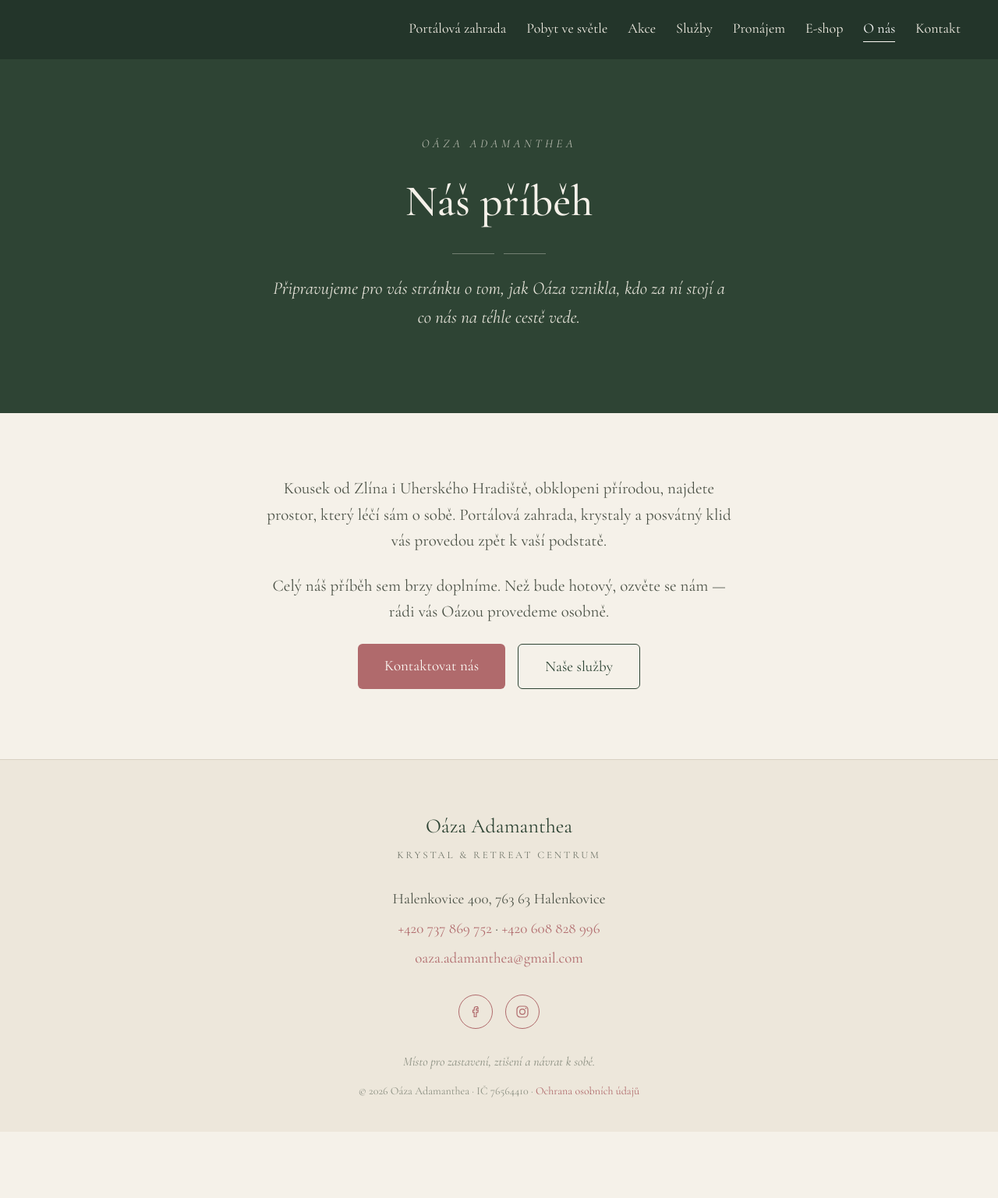
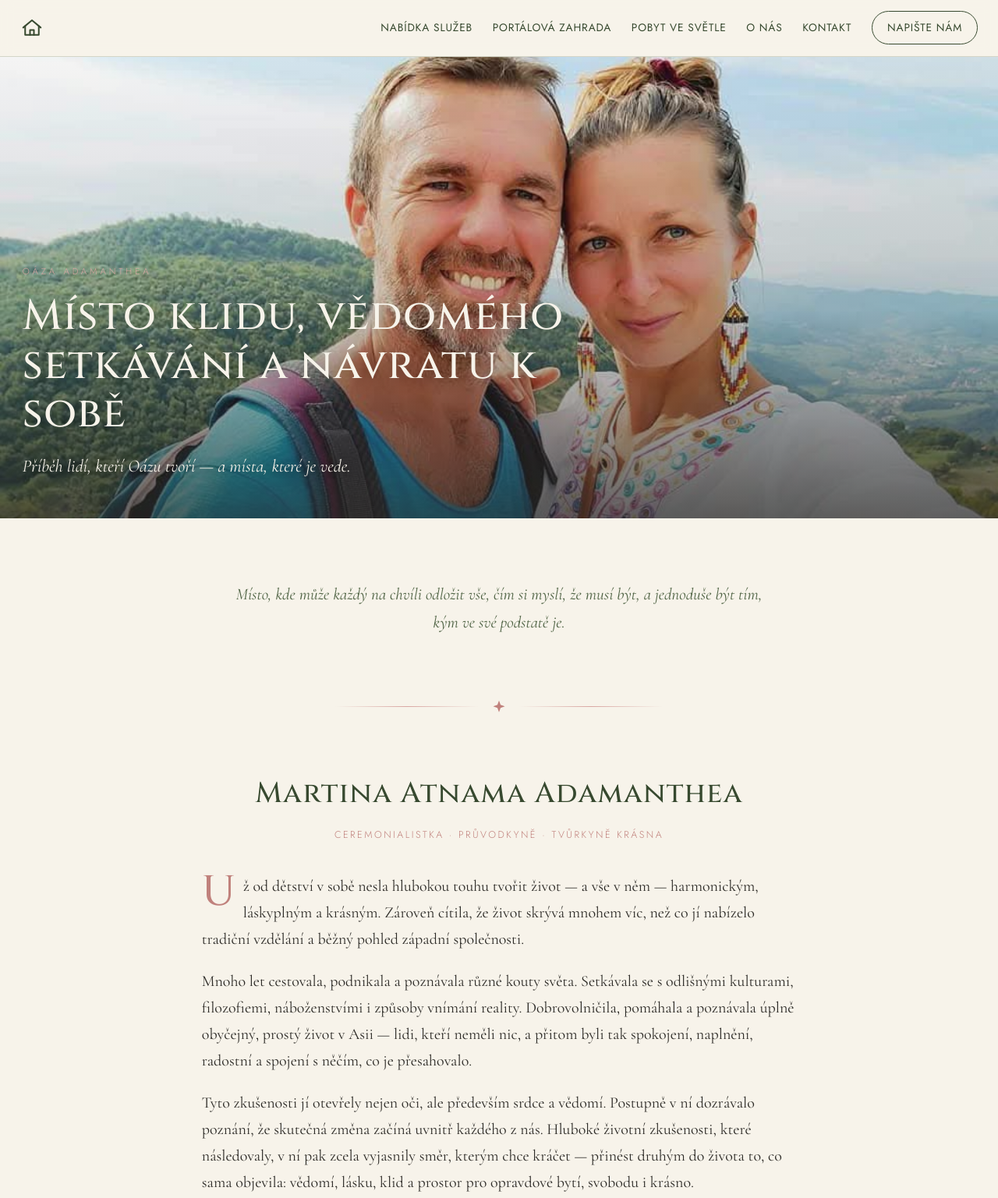
Before and after one commit to lukassirael-stack/oaza-homepage, a website: page oaza-web/o-nas.html in a window 1280 px wide. Shown: the top 1537 px of the page at 78% size. Before the commit the page ends 1452 px from the top, so only its background shows below. Drawn offline with nearby package versions, Linux system fonts and the light colour scheme.

Commit message:
Update o-nas.html

```diff
--- a/oaza-web/o-nas.html
+++ b/oaza-web/o-nas.html
@@ -3,245 +3,263 @@
 <head>
 <meta charset="UTF-8">
 <meta name="viewport" content="width=device-width, initial-scale=1.0">
-<title>O nás | Oáza Adamanthea</title>
-<meta name="description" content="Příběh Oázy Adamanthea — krystal a retreat centrum v srdci Moravy. Stránku s naším příběhem pro vás právě připravujeme.">
-<link rel="canonical" href="https://oaza-adamanthea.cz/o-nas">
-<link rel="icon" href="/favicon.ico" sizes="any">
-<link rel="icon" type="image/png" sizes="32x32" href="/oaza-adamanthea-favicon-32.png">
-<link rel="icon" type="image/png" sizes="192x192" href="/oaza-adamanthea-favicon-192.png">
-<link rel="apple-touch-icon" sizes="180x180" href="/oaza-adamanthea-favicon-180.png">
-<meta property="og:type" content="website">
-<meta property="og:title" content="O nás | Oáza Adamanthea">
-<meta property="og:description" content="Příběh Oázy Adamanthea — místo pro zastavení, ztišení a návrat k sobě.">
-<meta property="og:url" content="https://oaza-adamanthea.cz/o-nas">
-<meta property="og:image" content="https://oaza-adamanthea.cz/img/hero.jpg">
-<meta property="og:locale" content="cs_CZ">
-<meta name="theme-color" content="#23352a">
+<title>O nás — Oáza Adamanthea</title>
+<meta name="description" content="Příběh Oázy Adamanthea a lidí, kteří ji tvoří — Martiny a Lukáše. Místo klidu, vědomého setkávání a návratu k sobě.">
 <link rel="preconnect" href="https://fonts.googleapis.com">
 <link rel="preconnect" href="https://fonts.gstatic.com" crossorigin>
-<link href="https://fonts.googleapis.com/css2?family=Cormorant+Garamond:ital,wght@0,400;0,500;0,600;1,400;1,500&display=swap" rel="stylesheet">
+<link href="https://fonts.googleapis.com/css2?family=Cinzel:wght@400;500;600&family=Cormorant+Garamond:ital,wght@0,400;0,500;0,600;1,400;1,500&family=Jost:wght@300;400;500&display=swap" rel="stylesheet">
 <style>
   :root{
-    --cream:#f5f1e9;
-    --cream-dark:#ede7db;
-    --green:#2e4434;
-    --rose:#b06a6c;
-    --rose-dark:#9c585a;
-    --ink:#3a3f38;
-    --line:#d8d0c2;
+    --green:#37492f;
+    --green-soft:#4f6344;
+    --rose:#c0817c;
+    --rose-soft:#d8a6a2;
+    --cream:#f7f3ea;
+    --cream-deep:#efe8d9;
+    --ink:#2c2a26;
+    --line:rgba(55,73,47,.18);
   }
-  *{margin:0;padding:0;box-sizing:border-box}
+  *{box-sizing:border-box;margin:0;padding:0}
   html{scroll-behavior:smooth}
   body{
     font-family:'Cormorant Garamond',serif;
     background:var(--cream);
     color:var(--ink);
     font-size:20px;
-    line-height:1.6;
-    min-height:100vh;
-    display:flex;
-    flex-direction:column;
-  }
-  h1,h2,h3{font-weight:500;color:var(--green)}
-  a{text-decoration:none;color:inherit}
-  img{max-width:100%;display:block}
-
-  .btn{
-    display:inline-block;
-    background:var(--rose);
-    color:#fdfaf5;
-    font-size:19px;
-    padding:13px 34px;
-    border-radius:6px;
-    transition:background .25s ease;
-  }
-  .btn:hover{background:var(--rose-dark)}
-
-  /* ===== NAV ===== */
-  header.bar{
-    background:#23352a;
-  }
-  nav{
-    display:flex;align-items:center;justify-content:flex-end;gap:34px;
-    max-width:1280px;margin:0 auto;
-    padding:22px 48px;
-  }
-  nav .menu{display:flex;gap:26px;font-size:18px;color:#f3efe5}
-  nav .menu a{position:relative;padding-bottom:3px;color:#f3efe5}
-  nav .menu a.akt{color:#fff}
-  nav .menu a::after{
-    content:"";position:absolute;left:0;bottom:0;width:0;height:1px;
-    background:#fdfaf5;transition:width .25s ease;
-  }
-  nav .menu a:hover::after,nav .menu a.akt::after{width:100%}
-  .nav-toggle{display:none;background:none;border:none;color:#fdfaf5;font-size:30px;cursor:pointer}
-  .jen-mobil{display:none}
-
-  /* ===== HERO „PŘIPRAVUJEME" ===== */
-  main{flex:1;display:flex;flex-direction:column}
-  .uvod{
-    background:var(--green);
-    color:#f0ede4;
-    text-align:center;
-    padding:96px 24px 104px;
-  }
-  .uvod .eyebrow{
-    font-size:15px;letter-spacing:.3em;text-transform:uppercase;
-    color:rgba(243,239,229,.7);margin-bottom:18px;
-  }
-  .uvod h1{
-    color:#f5f1e9;
-    font-size:clamp(36px,6vw,56px);
-    margin-bottom:22px;
-  }
-  .uvod .orn{display:flex;align-items:center;justify-content:center;gap:12px;margin-bottom:26px}
-  .uvod .orn::before,.uvod .orn::after{content:"";height:1px;width:54px;background:rgba(243,239,229,.35)}
-  .uvod p{
-    max-width:600px;margin:0 auto;
-    font-size:clamp(20px,2.6vw,23px);
-    font-style:italic;
-    color:rgba(243,239,229,.92);
+    line-height:1.7;
+    -webkit-font-smoothing:antialiased;
   }
 
-  /* ===== OBSAH ===== */
-  .obsah{
-    max-width:680px;margin:0 auto;
-    padding:80px 32px 90px;
-    text-align:center;
+  /* ---------- NAV ---------- */
+  nav{
+    position:sticky;top:0;z-index:50;
+    display:flex;align-items:center;gap:1.4rem;
+    padding:.9rem 1.6rem;
+    background:rgba(247,243,234,.92);
+    backdrop-filter:blur(8px);
+    border-bottom:1px solid var(--line);
   }
-  .obsah p{margin-bottom:24px;font-size:21px;color:#4c5247}
-  .obsah .cta{display:flex;gap:16px;justify-content:center;flex-wrap:wrap;margin-top:14px}
-  .obsah .btn.ghost{background:transparent;color:var(--green);border:1px solid var(--green)}
-  .obsah .btn.ghost:hover{background:var(--green);color:#fdfaf5}
+  .nav-home{display:flex;align-items:center;margin-right:auto;color:var(--green);text-decoration:none}
+  .nav-home svg{width:30px;height:30px;display:block}
+  .nav-links{display:flex;align-items:center;gap:1.6rem}
+  .nav-links a{
+    font-family:'Jost',sans-serif;font-weight:400;font-size:.86rem;
+    letter-spacing:.06em;text-transform:uppercase;
+    color:var(--green);text-decoration:none;transition:color .2s;
+  }
+  .nav-links a:hover{color:var(--rose)}
+  .nav-cta{
+    font-family:'Jost',sans-serif;font-size:.82rem;letter-spacing:.06em;text-transform:uppercase;
+    padding:.55rem 1.2rem;border:1px solid var(--green);border-radius:999px;
+    color:var(--green);text-decoration:none;transition:.2s;
+  }
+  .nav-cta:hover{background:var(--green);color:var(--cream)}
+  .hamburger{display:none;flex-direction:column;gap:5px;background:none;border:0;cursor:pointer;padding:6px}
+  .hamburger span{width:24px;height:2px;background:var(--green);display:block;transition:.3s}
 
-  /* ===== FOOTER ===== */
-  footer{
-    background:var(--cream-dark);
-    text-align:center;
-    padding:64px 32px 40px;
-    border-top:1px solid var(--line);
+  @media(max-width:860px){
+    .hamburger{display:flex}
+    .nav-links{
+      position:absolute;top:100%;left:0;right:0;
+      flex-direction:column;align-items:flex-start;gap:1.1rem;
+      padding:1.4rem 1.6rem;
+      background:var(--cream);border-bottom:1px solid var(--line);
+      transform:translateY(-12px);opacity:0;pointer-events:none;transition:.25s;
     }
-  footer .f-logo{font-size:26px;color:var(--green);margin-bottom:6px}
-  footer .f-tag{font-size:13px;letter-spacing:.22em;text-transform:uppercase;color:#6f7468;margin-bottom:26px}
-  footer .kontakt{font-size:19px;line-height:2;color:#4c5247}
-  footer .kontakt a{color:var(--rose)}
-  .soc{display:flex;justify-content:center;gap:16px;margin-top:28px}
-  .soc a{
-    width:44px;height:44px;border:1px solid var(--rose);border-radius:50%;
-    display:flex;align-items:center;justify-content:center;
-    transition:background .25s, transform .25s;
+    .nav-links.open{transform:translateY(0);opacity:1;pointer-events:auto}
   }
-  .soc a:hover{background:var(--rose);transform:translateY(-2px)}
-  footer .drobne{margin-top:30px;font-style:italic;font-size:16px;color:#8a8e80}
 
-  @media (max-width:900px){
-    nav{padding:18px 22px;gap:20px}
-    nav .menu{
-      display:none;position:fixed;inset:0;
-      background:#15221a;flex-direction:column;
-      padding:96px 28px 40px;gap:0;text-align:left;z-index:50;
-      overflow-y:auto;
+  /* ---------- HERO ---------- */
+  .hero{
+    position:relative;
+    min-height:74vh;
+    display:flex;align-items:flex-end;
+    background:url('img/o-nas-lukas-martina.jpg') center 28% / cover no-repeat;
   }
-    nav .menu.open{display:flex}
-    nav .menu a{
-      font-size:25px;color:#f3efe5;
-      padding:21px 4px;
-      border-bottom:1px solid rgba(243,239,229,.14);
+  .hero::after{
+    content:"";position:absolute;inset:0;
+    background:linear-gradient(to top, rgba(44,42,38,.72) 0%, rgba(44,42,38,.18) 45%, rgba(44,42,38,.05) 100%);
   }
-    nav .menu a::after{display:none}
-    .jen-mobil{display:block}
-    .nav-toggle{display:block;position:relative;z-index:60}
+  .hero-inner{position:relative;z-index:2;padding:2.6rem 1.8rem 3rem;max-width:780px}
+  .hero .eyebrow{
+    font-family:'Jost',sans-serif;font-weight:300;
+    letter-spacing:.34em;text-transform:uppercase;font-size:.72rem;
+    color:var(--rose-soft);margin-bottom:1rem;
   }
-  @media (prefers-reduced-motion:reduce){
-    *{transition:none!important}
+  .hero h1{
+    font-family:'Cinzel',serif;font-weight:500;
+    color:var(--cream);
+    font-size:clamp(2.1rem,5.2vw,3.4rem);
+    line-height:1.15;letter-spacing:.02em;
+    text-shadow:0 2px 18px rgba(0,0,0,.4);
   }
+  .hero p{
+    color:var(--cream);font-size:clamp(1.15rem,2.4vw,1.4rem);
+    font-style:italic;margin-top:1rem;max-width:46ch;
+    text-shadow:0 1px 10px rgba(0,0,0,.45);
+  }
+
+  /* ---------- LAYOUT ---------- */
+  .wrap{max-width:820px;margin:0 auto;padding:0 1.8rem}
+  section{padding:5rem 0}
+
+  .lead{
+    text-align:center;max-width:680px;margin:0 auto;
+    font-size:1.32rem;font-style:italic;color:var(--green-soft);
+  }
+
+  /* ---------- DIVIDER ---------- */
+  .divider{display:flex;align-items:center;justify-content:center;gap:1rem;margin:0 auto;max-width:420px;color:var(--rose)}
+  .divider::before,.divider::after{content:"";height:1px;flex:1;background:linear-gradient(to right,transparent,var(--rose-soft),transparent)}
+  .divider svg{width:20px;height:20px;flex:none}
+
+  /* ---------- BIO ---------- */
+  .bio{padding-top:4.4rem}
+  .bio-head{text-align:center;margin-bottom:2.4rem}
+  .bio-head .name{
+    font-family:'Cinzel',serif;font-weight:500;
+    font-size:clamp(1.7rem,4vw,2.3rem);color:var(--green);letter-spacing:.03em;
+  }
+  .bio-head .role{
+    font-family:'Jost',sans-serif;font-weight:300;
+    letter-spacing:.2em;text-transform:uppercase;font-size:.78rem;
+    color:var(--rose);margin-top:.7rem;
+  }
+  .bio p{margin-bottom:1.25rem}
+  .bio p:first-of-type::first-letter{
+    font-family:'Cinzel',serif;font-size:3.4rem;line-height:.8;
+    float:left;margin:.18rem .6rem 0 0;color:var(--rose);font-weight:500;
+  }
+
+  /* ---------- CLOSING ---------- */
+  .closing{background:var(--cream-deep);text-align:center;padding:4.6rem 0}
+  .closing p{font-style:italic;font-size:1.4rem;color:var(--green-soft);max-width:600px;margin:0 auto}
+
+  /* ---------- FOOTER ---------- */
+  footer{background:var(--green);color:var(--cream);text-align:center;padding:3rem 1.8rem}
+  footer .fname{font-family:'Cinzel',serif;letter-spacing:.12em;font-size:1.2rem;margin-bottom:.6rem}
+  footer a{color:var(--rose-soft);text-decoration:none}
+  footer a:hover{text-decoration:underline}
+  footer .fmeta{font-family:'Jost',sans-serif;font-size:.82rem;letter-spacing:.05em;opacity:.8;margin-top:1rem}
 </style>
 </head>
 <body>
 
-<!-- ============ NAV ============ -->
-<header class="bar">
 <nav>
-    <button class="nav-toggle" aria-label="Menu" onclick="prepniMenu(this)">☰</button>
-    <div class="menu" id="menu">
-      <a href="/portalova-zahrada">Portálová zahrada</a>
-      <a href="/pobyt-ve-svetle">Pobyt ve světle</a>
-      <a href="/akce">Akce</a>
-      <a href="/nabidka-sluzeb">Služby</a>
-      <a href="/pronajem-prostor">Pronájem</a>
-      <a href="/spirit-shop-1">E-shop</a>
-      <a href="/o-nas" class="akt">O nás</a>
-      <a href="/kontakt">Kontakt</a>
+  <a class="nav-home" href="/" aria-label="Domů">
+    <svg viewBox="0 0 24 24" fill="none" stroke="currentColor" stroke-width="1.6" stroke-linecap="round" stroke-linejoin="round">
+      <path d="M3 11.5 12 4l9 7.5"/><path d="M5 10v9h14v-9"/><path d="M10 19v-5h4v5"/>
+    </svg>
+  </a>
+  <div class="nav-links" id="navLinks">
+    <a href="/nabidka-sluzeb.html">Nabídka služeb</a>
+    <a href="/portalova-zahrada.html">Portálová zahrada</a>
+    <a href="/pobyt-ve-svetle.html">Pobyt ve světle</a>
+    <a href="/o-nas.html">O nás</a>
+    <a href="/kontakt.html">Kontakt</a>
+    <a class="nav-cta" href="/kontakt.html">Napište nám</a>
   </div>
+  <button class="hamburger" id="hamburger" aria-label="Menu">
+    <span></span><span></span><span></span>
+  </button>
 </nav>
+
+<header class="hero">
+  <div class="hero-inner">
+    <div class="eyebrow">Oáza Adamanthea</div>
+    <h1>Místo klidu, vědomého setkávání a návratu k sobě</h1>
+    <p>Příběh lidí, kteří Oázu tvoří — a místa, které je vede.</p>
+  </div>
 </header>
 
-<main>
-  <!-- ============ PŘIPRAVUJEME ============ -->
-  <section class="uvod">
-    <p class="eyebrow">Oáza Adamanthea</p>
-    <h1>Náš příběh</h1>
-    <div class="orn"></div>
-    <p>Připravujeme pro vás stránku o tom, jak Oáza vznikla, kdo za ní stojí a co nás na téhle cestě vede.</p>
+<section>
+  <div class="wrap">
+    <p class="lead">Místo, kde může každý na chvíli odložit vše, čím si myslí, že musí být, a jednoduše být tím, kým ve své podstatě je.</p>
+  </div>
 </section>
 
-  <!-- ============ OBSAH ============ -->
-  <section class="obsah">
-    <p>Kousek od Zlína i Uherského Hradiště, obklopeni přírodou, najdete prostor, který léčí sám o sobě. Portálová zahrada, krystaly a posvátný klid vás provedou zpět k vaší podstatě.</p>
-    <p>Celý náš příběh sem brzy doplníme. Než bude hotový, ozvěte se nám — rádi vás Oázou provedeme osobně.</p>
-    <div class="cta">
-      <a class="btn" href="/kontakt">Kontaktovat nás</a>
-      <a class="btn ghost" href="/nabidka-sluzeb">Naše služby</a>
+<div class="wrap">
+  <div class="divider">
+    <svg viewBox="0 0 24 24" fill="currentColor"><path d="M12 2l2.4 6.6L21 11l-6.6 2.4L12 20l-2.4-6.6L3 11l6.6-2.4L12 2z"/></svg>
+  </div>
+</div>
+
+<section class="bio">
+  <div class="wrap">
+    <div class="bio-head">
+      <div class="name">Martina Atnama Adamanthea</div>
+      <div class="role">Ceremonialistka · průvodkyně · tvůrkyně krásna</div>
+    </div>
+
+    <p>Už od dětství v sobě nesla hlubokou touhu tvořit život — a vše v něm — harmonickým, láskyplným a krásným. Zároveň cítila, že život skrývá mnohem víc, než co jí nabízelo tradiční vzdělání a běžný pohled západní společnosti.</p>
+
+    <p>Mnoho let cestovala, podnikala a poznávala různé kouty světa. Setkávala se s odlišnými kulturami, filozofiemi, náboženstvími i způsoby vnímání reality. Dobrovolničila, pomáhala a poznávala úplně obyčejný, prostý život v Asii — lidi, kteří neměli nic, a přitom byli tak spokojení, naplnění, radostní a spojení s něčím, co je přesahovalo.</p>
+
+    <p>Tyto zkušenosti jí otevřely nejen oči, ale především srdce a vědomí. Postupně v ní dozrávalo poznání, že skutečná změna začíná uvnitř každého z nás. Hluboké životní zkušenosti, které následovaly, v ní pak zcela vyjasnily směr, kterým chce kráčet — přinést druhým do života to, co sama objevila: vědomí, lásku, klid a prostor pro opravdové bytí, svobodu i krásno.</p>
+
+    <p>S touto vizí v srdci se zrodila touha vytvořit místo, kde se lidé mohou zastavit, vydechnout, obrátit pozornost do svého nitra, uvolnit staré zátěže a znovu se propojit sami se sebou.</p>
+
+    <p>Přesně v tu chvíli vzala do ruky telefon a napsala neznámému pánovi — Lukášovi do Centra péče o duši v Kroměříži — že ráda nabídne své dobrovolnické ruce pro cokoliv užitečného. Pár dní nato se setkali, den před jeho narozeninami. A byla to láska. ❤️</p>
+
+    <p>Lukáš navíc nesl velmi podobný záměr. Dokonce zmínil, že pár dní předtím, než mu od Martiny přišla první zpráva, zrovna fantazíroval a kreslil podobu hlavní budovy budoucího centra.</p>
+
+    <p>Vše do sebe začalo zapadat jako dílky puzzle a události se skládaly přirozeně a s lehkostí. Tvořili společně nové projekty, uspořádali první retreat na Bali... A během jediného roku — opět přesně na Lukášovy narozeniny — dostali klíče od malé chaloupky a velkého kusu ráje Matky Země.</p>
+
+    <p>A tak začala vznikat Oáza ADAMANTHEA. Místo klidu, vědomého setkávání, inspirace a návratu k sobě. Místo, kde může každý na chvíli odložit vše, čím si myslí, že musí být, a jednoduše být tím, kým ve své podstatě je. ❤️</p>
+
+    <p>Měli obrovskou podporu shora, vše šlo hladce a oba měli spoustu energie a elánu tvořit. Měsíce jen vyklízeli, odnášeli, pálili a přetvářeli — do Halenkovic jezdili každý den, ráno tam, navečer zase zpátky. Bez tekoucí vody, elektřiny, odpadu. Stačila jedna kadibudka a kamna na dřevo, kde se dalo něco malého ohřát. :)</p>
+
+    <p>Z malé chaloupky vyrostla dvoupatrová budova. Martina už s velkým bříškem — a Willym v něm — tvořila Oázu společně s Lukášem. Legendární je i hláška tchána: „Martino, ty v těch gumákách snad pojedeš i do porodnice!" :)</p>
+
+    <p>Zjara se na poli po bramborech začala rodit zahrada a postupně se ukazovat vize budoucích energetických míst, portálů... Vždy přišel nápad, kopa energie, začalo se kopnutím do země — a pak se přirozeně ukázalo, co přidat a jak to udělat. Přesně tak, aby to bylo to, co to být má. 🌈</p>
+
+    <p>A takhle Oáza roste i nadále. Sám prostor ji vede. Posledními projekty byla balijská boho chatka na Pobyt ve světle a větší přírodní stavba ze slámy a hlíny pro setkávání — Shalla.</p>
   </div>
 </section>
-</main>
 
-<!-- ============ FOOTER ============ -->
-<footer id="kontakt">
-  <p class="f-logo">Oáza Adamanthea</p>
-  <p class="f-tag">Krystal &amp; retreat centrum</p>
-  <p class="kontakt">
-    Halenkovice 400, 763 63 Halenkovice<br>
-    <a href="tel:+420737869752">+420 737 869 752</a> · <a href="tel:+420608828996">+420 608 828 996</a><br>
-    <a href="mailto:oaza.adamanthea@gmail.com">oaza.adamanthea@gmail.com</a>
-  </p>
-  <div class="soc">
-    <a href="https://www.facebook.com/groups/1679547508831715" aria-label="Facebook" target="_blank" rel="noopener">
-      <svg width="20" height="20" viewBox="0 0 20 20" fill="none">
-        <path d="M12.5 3.5 H10.8 C9.2 3.5 8.2 4.5 8.2 6.2 V8.2 H6.5 V10.8 H8.2 V16.5 H10.9 V10.8 H12.9 L13.3 8.2 H10.9 V6.5 C10.9 6 11.2 5.8 11.7 5.8 H13.4 Z" stroke="#b06a6c" stroke-width="1.2" fill="none"/>
-      </svg>
-    </a>
-    <a href="https://www.instagram.com/oazahalenkovice_healingcenter" aria-label="Instagram" target="_blank" rel="noopener">
-      <svg width="20" height="20" viewBox="0 0 20 20" fill="none">
-        <rect x="3" y="3" width="14" height="14" rx="4.2" stroke="#b06a6c" stroke-width="1.2"/>
-        <circle cx="10" cy="10" r="3.4" stroke="#b06a6c" stroke-width="1.2"/>
-        <circle cx="14.4" cy="5.6" r="0.9" fill="#b06a6c"/>
-      </svg>
-    </a>
+<div class="wrap">
+  <div class="divider">
+    <svg viewBox="0 0 24 24" fill="currentColor"><path d="M12 2l2.4 6.6L21 11l-6.6 2.4L12 20l-2.4-6.6L3 11l6.6-2.4L12 2z"/></svg>
   </div>
-  <p class="drobne">Místo pro zastavení, ztišení a návrat k sobě.</p>
-  <p class="drobne" style="font-style:normal;font-size:14px;margin-top:14px">
-    © 2026 Oáza Adamanthea · IČ 76564410 · <a href="/gdpr" style="color:var(--rose)">Ochrana osobních údajů</a>
-  </p>
+</div>
+
+<section class="bio">
+  <div class="wrap">
+    <div class="bio-head">
+      <div class="name">Lukáš Adamanthi</div>
+      <div class="role">Terapeut · průvodce · vizionář</div>
+    </div>
+
+    <p>Lukášova motivace vždy vedla skrze jeho vlastní nitro — skrze poznávání vlastních emocí, hranic a zkoumání hlubokých nastavení, která si do tohoto života přinesl či přijal, ať už skrze rodovou linii, nebo své předešlé inkarnace. Z malého citlivého chlapce se silně rozvinutou empatií a intuicí se zrodila tvořivá bytost se zájmem o hudbu, malování, poezii, filozofii a psychologii.</p>
+
+    <p>Přes svého otce získal první zkušenosti a vjemy práce s energií a touhu poznávat mimosmyslová a parapsychologická mystéria. Ve čtvrtém sedmiletém cyklu se dostal k prvním šamanským technikám a práci s energií a následně do Indie na Oneness University, kde získal vědomí, poznání a prožitky toho, jak lidská bytost funguje ve svých různých podobách. Během několika cest do Indie, absolvování trenérských kurzů i zasvěcení k němu začal promlouvat duch a vést ho o to silněji.</p>
+
+    <p>V roce 2010 založil meditační centrum a jeho praxe nabírala na síle. Vedl terapie, meditace a učil druhé, jak se znovu spojit sami se sebou — aby si i oni mohli zlepšit život, vztahy, hojnost a být šťastní. Prošel také intenzivními zkušenostmi skrze šamanské medicíny Jižní Ameriky a Afriky a po hlubokém vnitřním propuštění získal schopnost vidět a vnímat rodové zátěže i minulé životy, nejen u sebe, ale i u druhých. Jedním z jeho darů je aktivace spirituálních portálů, napojení na hvězdné civilizace a systémy a komunikace s krystaly — což se promítlo i do zahrady v Oáze, kterou s Martinou a Willym tvoří.</p>
+
+    <p>Setkání s jeho ženou bylo osudové spojení. Zjistili, že roky bydleli pár desítek metrů od sebe, a vůbec o tom nevěděli. Jakmile se poprvé uviděli, všechno do sebe zapadlo, jejich vize se spojily a nastartovali intenzivní tvoření centra v přírodě i svou společnou cestu. Nyní, v roce 2026, je to deset let od jejich prvního setkání — a Oáza je tu, v celé své kráse, se všemi dary, které spolu zhmotnili a vytvořili, nejen pro sebe, ale i pro druhé.</p>
+
+    <p>Klíčem je, že začali poznávat všechny své části společně — vidět jeden druhého v sobě, propouštět další vrstvy a neustále nacházet sami sebe v touze růst.</p>
+  </div>
+</section>
+
+<section class="closing">
+  <div class="wrap">
+    <p>A pohádky má rád pořád. Vždyť jednu právě žije.</p>
+  </div>
+</section>
+
+<footer>
+  <div class="fname">OÁZA ADAMANTHEA</div>
+  <div>Krystalové &amp; retreatové centrum · Halenkovice, Morava</div>
+  <div style="margin-top:.8rem"><a href="mailto:oaza.adamanthea@gmail.com">oaza.adamanthea@gmail.com</a></div>
+  <div class="fmeta">© 2026 Oáza Adamanthea</div>
 </footer>
 
 <script>
-  function prepniMenu(btn){
-    const m=document.getElementById('menu');
-    const open=m.classList.toggle('open');
-    btn.textContent=open?'✕':'☰';
-    document.body.style.overflow=open?'hidden':'';
-  }
-  document.querySelectorAll('#menu a').forEach(a=>a.addEventListener('click',()=>{
-    const m=document.getElementById('menu');
-    if(m.classList.contains('open')){
-      m.classList.remove('open');
-      document.querySelector('.nav-toggle').textContent='☰';
-      document.body.style.overflow='';
-    }
-  }));
+  const h=document.getElementById('hamburger'),l=document.getElementById('navLinks');
+  h.addEventListener('click',()=>l.classList.toggle('open'));
+  l.querySelectorAll('a').forEach(a=>a.addEventListener('click',()=>l.classList.remove('open')));
 </script>
 
-<script defer src="/navstevnost.js"></script>
 </body>
 </html>
```
Lines whose indentation alone changed are shown as unchanged.
